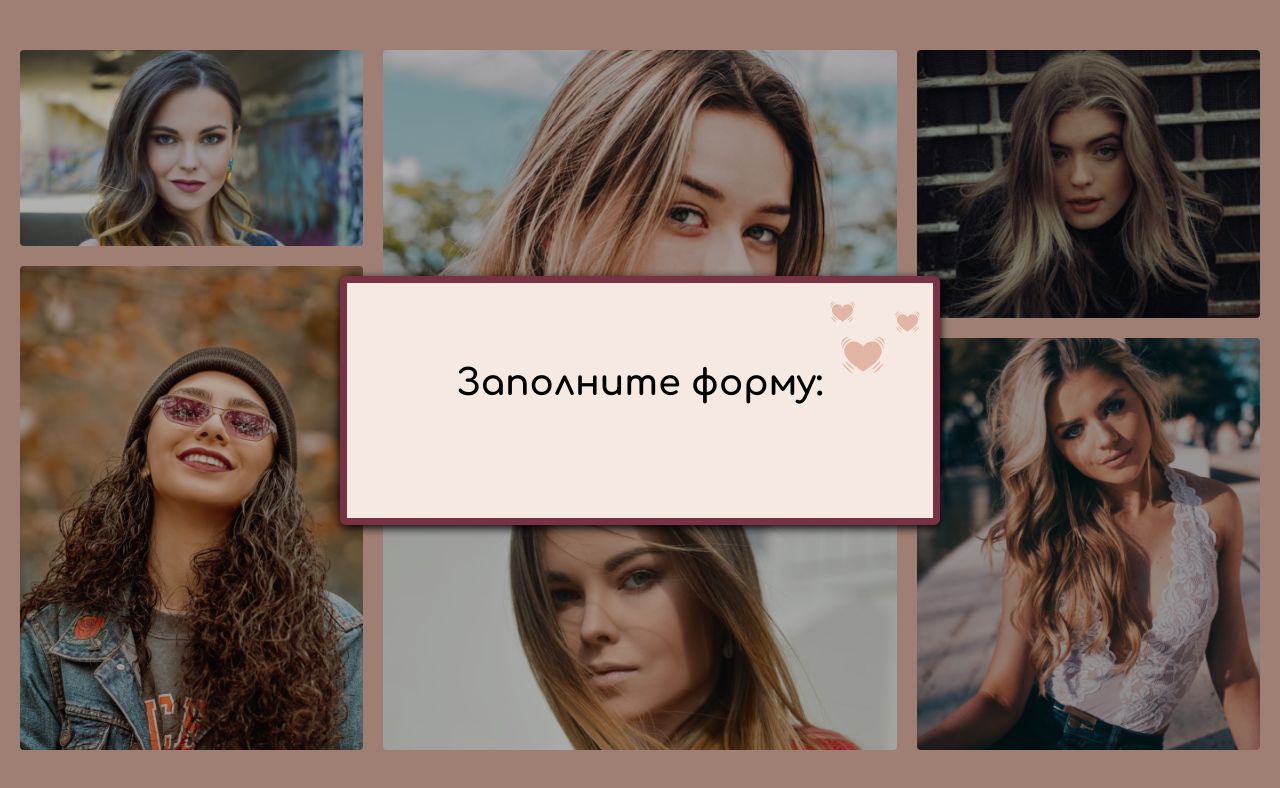
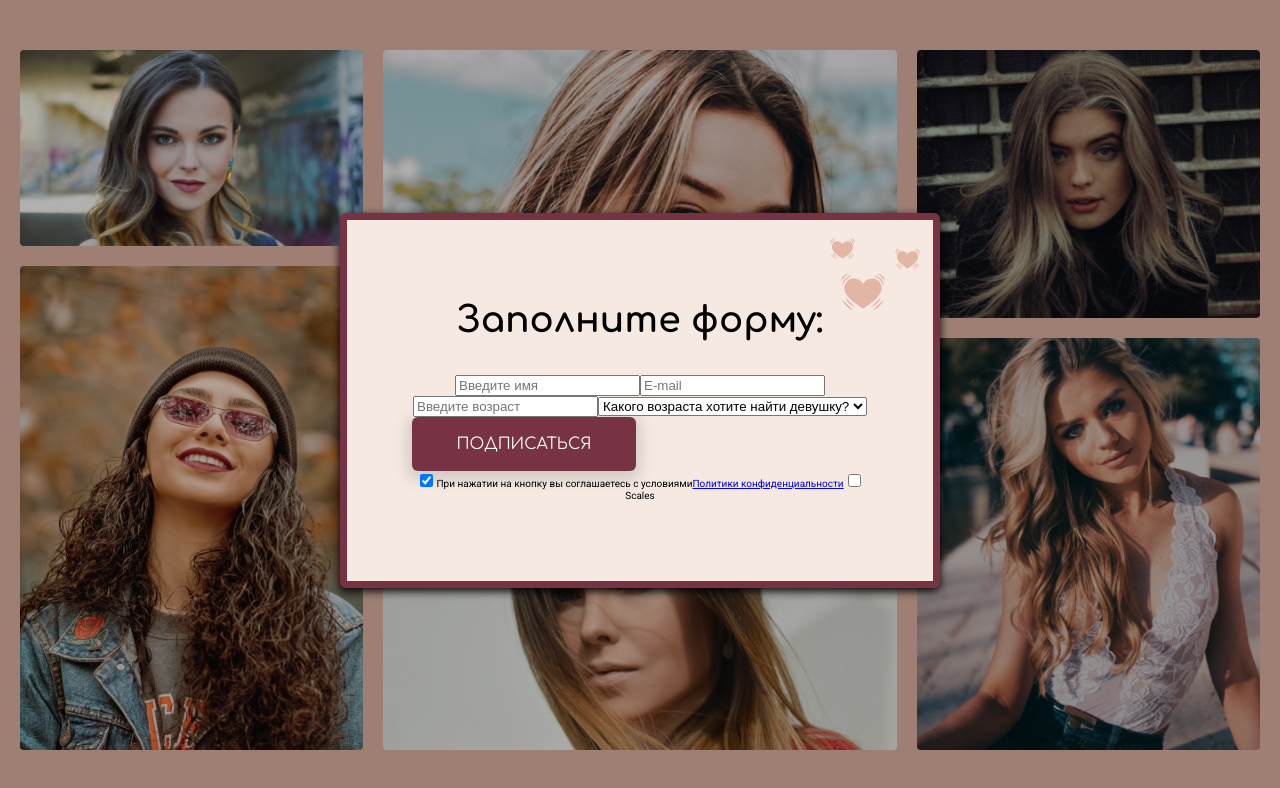
Before and after one commit to mrdimemes/meeting-website, a React (Create React App) app: page / in a window 1280 px wide. Shown: the top 788 px of the page. Built offline with nearby package versions, Linux system fonts and the light colour scheme.

Commit message:
html for Form component

```diff
--- a/src/components/Form.jsx
+++ b/src/components/Form.jsx
@@ -1,10 +1,35 @@
 import React from "react";
+import { Button } from "../components";
 
 
 function Form() {
+  const lang = "ru";
   return (
-    <form action="">
-
+    <form
+      className="Form"
+      action="https://dev.rusdat.net/api/test/crm/send_lead"
+      method="post"
+    >
+      <input className="Form__field" name="name" type="text" placeholder="Введите имя" />
+      <input className="Form__field" name="email" type="email" placeholder="E-mail" />
+      <input className="Form__field" name="age" type="number" placeholder="Введите возраст" />
+      <input name="lang" type="hidden" value={lang} />
+      <select className="Form__field Form__select" name="target">
+        <option value="" disabled selected hidden>
+          Какого возраста хотите найти девушку?
+        </option>
+        <option className="Form__select-option" value="1">20-30</option>
+        <option className="Form__select-option" value="2">30-40</option>
+        <option className="Form__select-option" value="3">40-50</option>
+      </select>
+      <Button type="submit" theme="main" children="Подписаться" />
+      <input name="policy" type="checkbox" required checked/>
+      <label for="policy">
+        При нажатии на кнопку вы соглашаетесь с условиями
+        <a href="/policy">Политики конфиденциальности</a>
+      </label>
+      <input name="mailing" type="checkbox" />
+      <label for="mailing">Scales</label>
     </form>
   )
 }
--- a/src/components/UI/Button.jsx
+++ b/src/components/UI/Button.jsx
@@ -4,7 +4,7 @@ import classNames from 'classnames';
 import "../../styles/scss/components/UI/Button.scss";
 
 
-function Button({ className, theme, onClick, children }) {
+function Button({ className, theme, type, onClick, children }) {
   return (
     <button
       onClick={onClick}
@@ -13,6 +13,7 @@ function Button({ className, theme, onClick, children }) {
         className,
         { [`Button_theme_${theme}`]: theme }
       )}
+      type={type ? type : "button"}
     >
       {children}
     </button >
```
